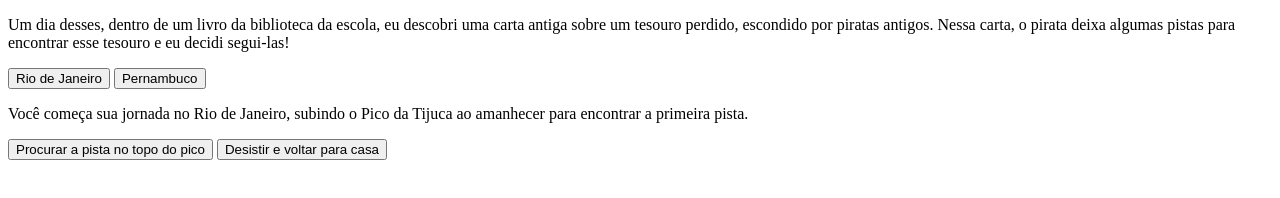
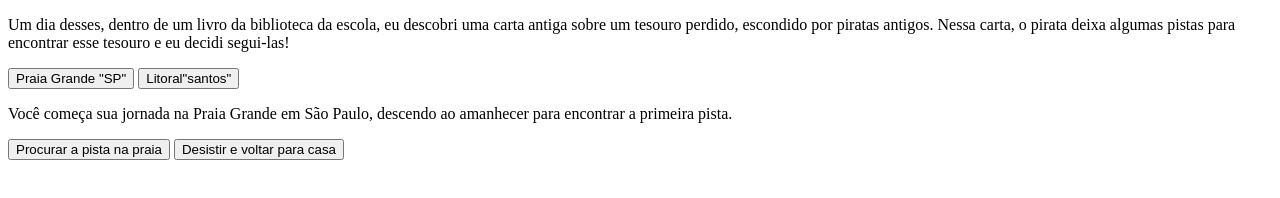
Before and after one commit to MiranhadaBahia/Aventurachaves, a plain HTML site: page index.html in a window 1280 px wide. Drawn offline with Linux system fonts and the light colour scheme.

Commit message:
ta criando

```diff
--- a/index.html
+++ b/index.html
@@ -9,12 +9,12 @@
     <main>
         <div class="passo" id="passo-0">
             <p>Um dia desses, dentro de um livro da biblioteca da escola, eu descobri uma carta antiga sobre um tesouro perdido, escondido por piratas antigos. Nessa carta, o pirata deixa algumas pistas para encontrar esse tesouro e eu decidi segui-las!</p>
-            <button class="btn-proximo" data-proximo="1">Rio de Janeiro</button>
-            <button class="btn-proximo" data-proximo="2">Pernambuco</button>
+            <button class="btn-proximo" data-proximo="1">Praia Grande "SP"</button>
+            <button class="btn-proximo" data-proximo="2">Litoral"santos"</button>
         </div>
         <div class="passo" id="passo-1">
-            <p>Você começa sua jornada no Rio de Janeiro, subindo o Pico da Tijuca ao amanhecer para encontrar a primeira pista.</p>
-            <button class="btn-proximo" data-proximo="3">Procurar a pista no topo do pico</button>
+            <p>Você começa sua jornada na Praia Grande em São Paulo, descendo ao amanhecer para encontrar a primeira pista.</p>
+            <button class="btn-proximo" data-proximo="3">Procurar a pista na praia</button>
             <button class="btn-proximo" data-proximo="4">Desistir e voltar para casa</button>
         </div>
     </main>
```
